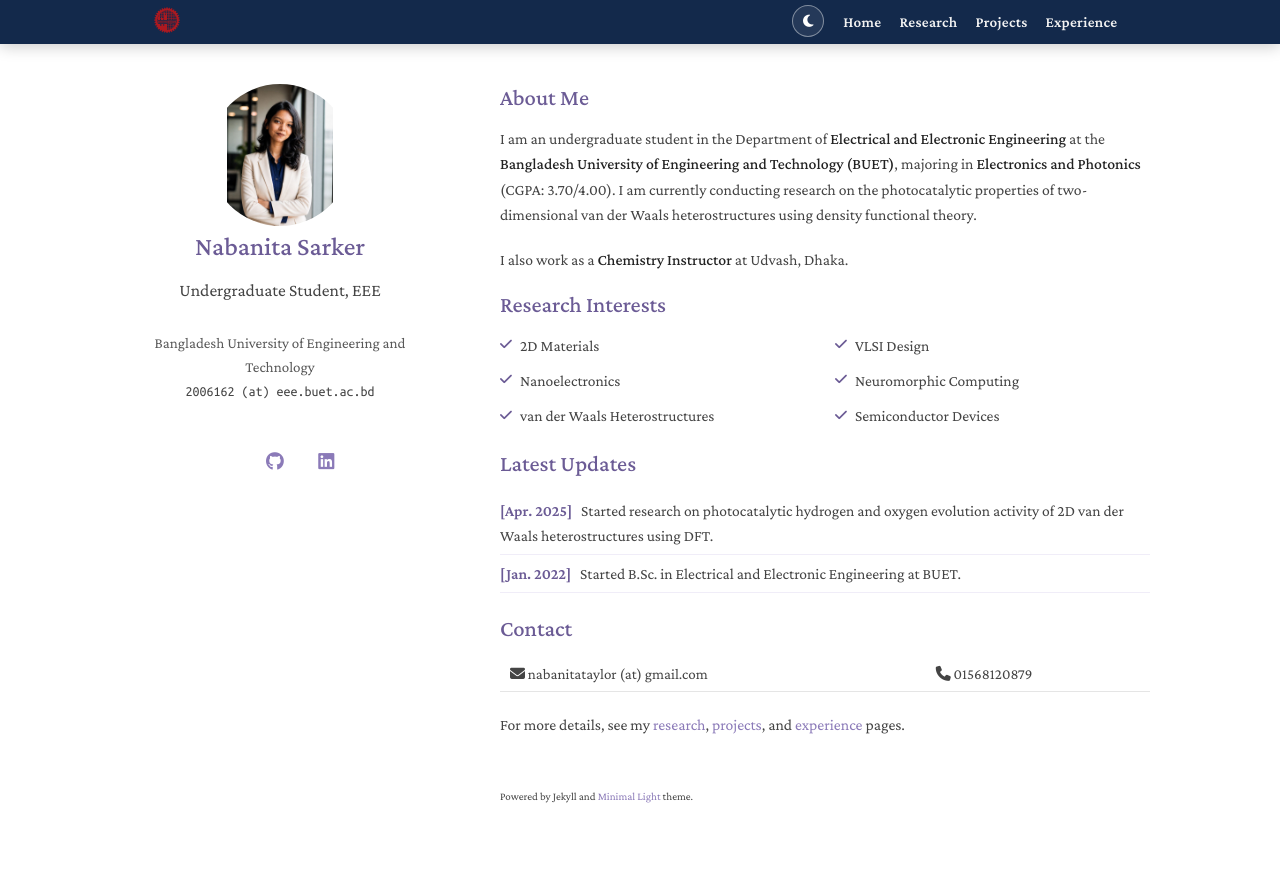
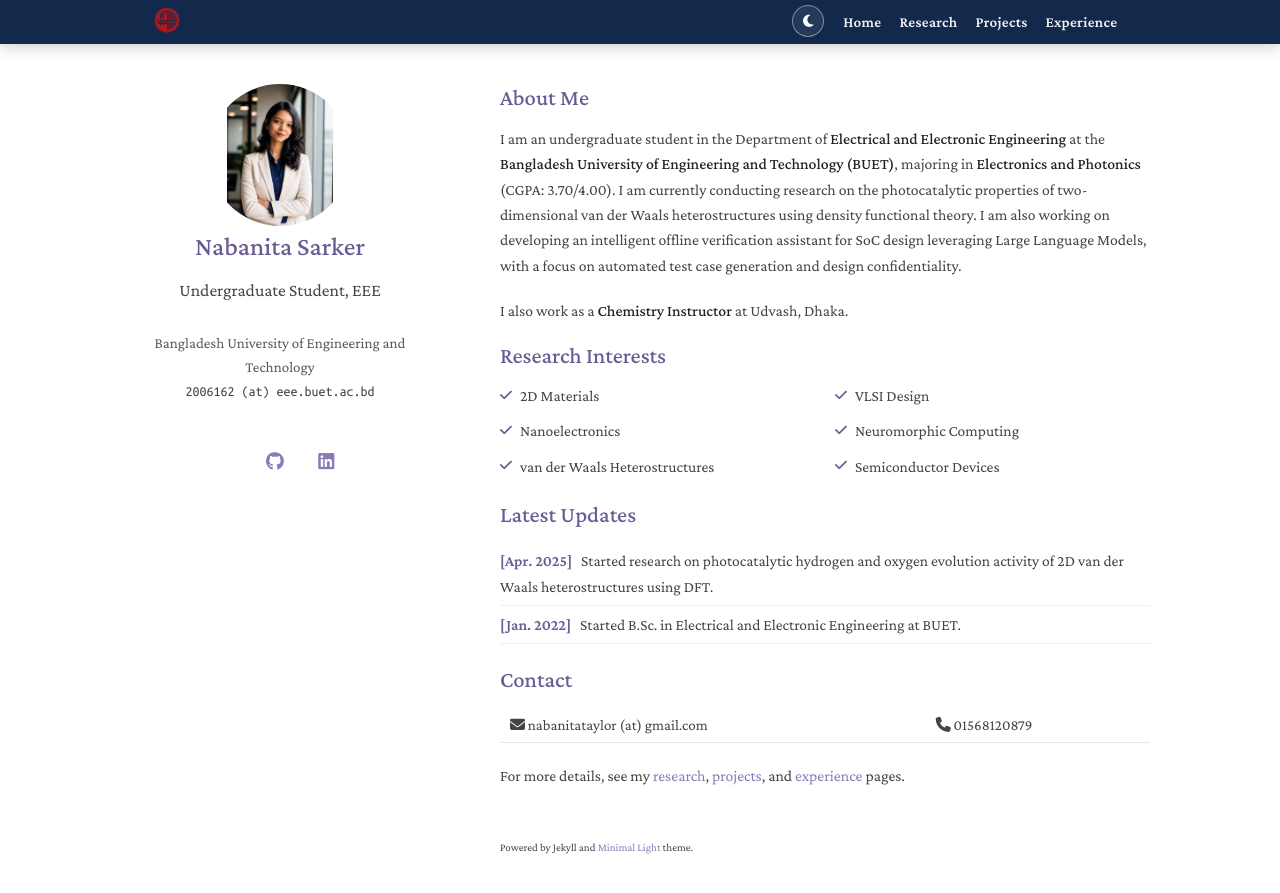
Before and after one commit to NabanitaSarker162/NabanitaSarker162.github.io, a Jekyll site: the page built from index.md, in a window 1280 px wide and 928 px high. Shown: the top 893 px of the window. Built offline with Jekyll 4.4.1, drawn with Linux system fonts in a browser that asks for light colours; a style sheet for code colours, icons or effects is not loaded; our own code applies the rules of GitHub Pages for plain Markdown files.

Commit message:
Update About Me with LLM research

```diff
--- a/index.md
+++ b/index.md
@@ -4,7 +4,7 @@ layout: homepage
 
 ## About Me
 
-I am an undergraduate student in the Department of **Electrical and Electronic Engineering** at the **Bangladesh University of Engineering and Technology (BUET)**, majoring in **Electronics and Photonics** (CGPA: 3.70/4.00). I am currently conducting research on the photocatalytic properties of two-dimensional van der Waals heterostructures using density functional theory.
+I am an undergraduate student in the Department of **Electrical and Electronic Engineering** at the **Bangladesh University of Engineering and Technology (BUET)**, majoring in **Electronics and Photonics** (CGPA: 3.70/4.00). I am currently conducting research on the photocatalytic properties of two-dimensional van der Waals heterostructures using density functional theory. I am also working on developing an intelligent offline verification assistant for SoC design leveraging Large Language Models, with a focus on automated test case generation and design confidentiality.
 
 I also work as a **Chemistry Instructor** at Udvash, Dhaka.
 
```
